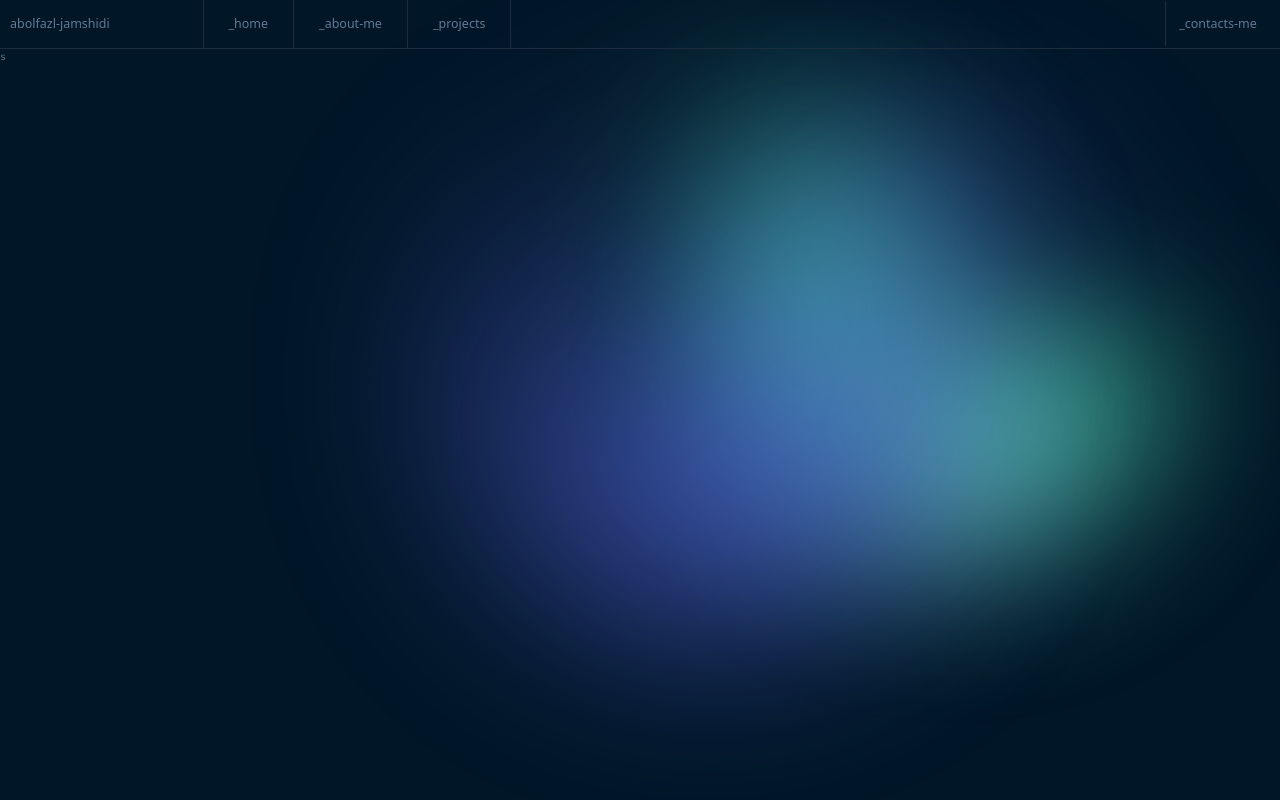
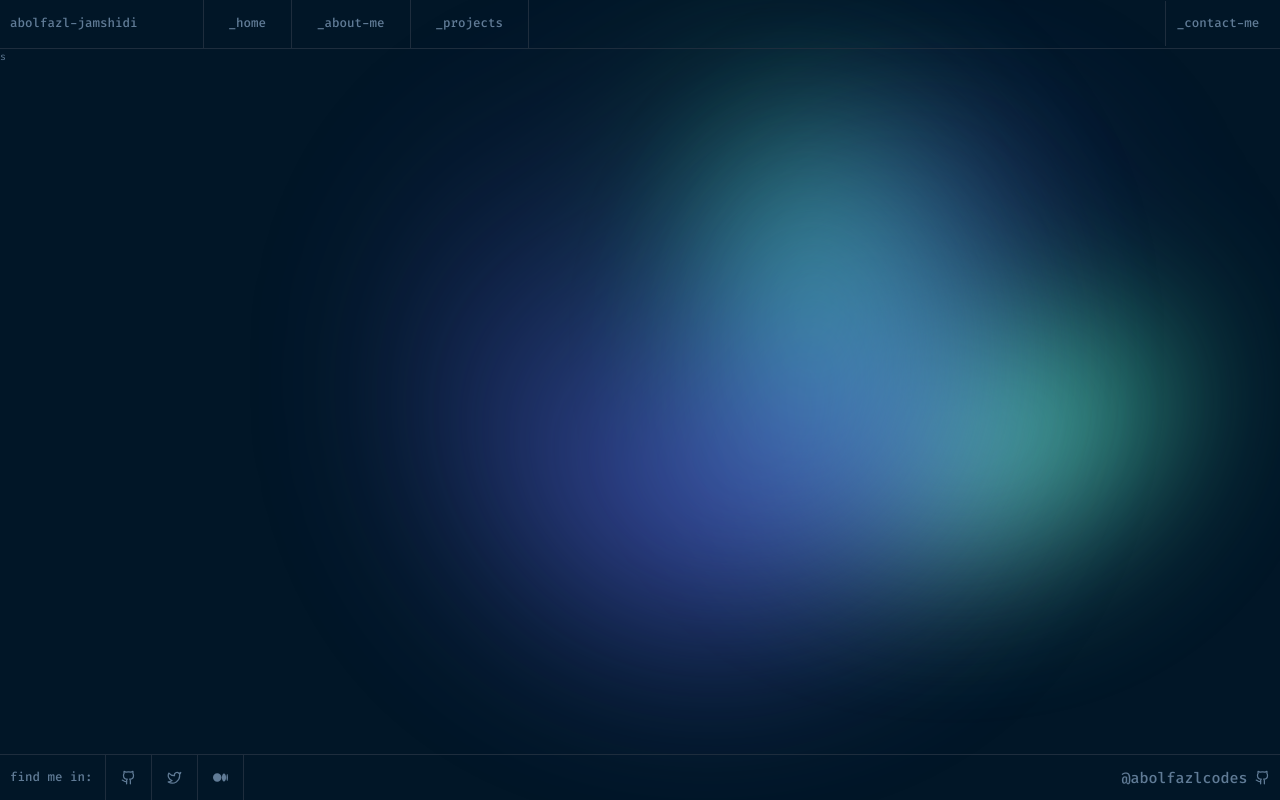
Before and after one commit to abolfazlcodes/portfolio, a Next.js app: page / in a window 1280 px wide. Built offline with nearby package versions, Linux system fonts and the light colour scheme.

Commit message:
add fira code font and footer component

```diff
--- a/package.json
+++ b/package.json
@@ -27,6 +27,7 @@
     "postcss": "8.4.30",
     "react": "18.2.0",
     "react-dom": "18.2.0",
+    "react-icons": "^4.11.0",
     "tailwindcss": "3.3.3",
     "typescript": "5.2.2"
   },
--- a/src/pages/_document.tsx
+++ b/src/pages/_document.tsx
@@ -5,6 +5,19 @@ export default function Document() {
   return (
     <Html lang='en'>
       <Head>
+        <link
+          rel='preconnect'
+          href='https://fonts.googleapis.com'
+        />
+        <link
+          rel='preconnect'
+          href='https://fonts.gstatic.com'
+          crossOrigin='use-credentials'
+        />
+        <link
+          href='https://fonts.googleapis.com/css2?family=Fira+Code:wght@300;400;500;600;700&display=swap'
+          rel='stylesheet'
+        ></link>
         <Script
           src={`https://www.googletagmanager.com/gtag/js?id=${process.env.NEXT_PUBLIC_GOOGLE_ANALYTICS}`}
         />
--- a/src/pages/index.tsx
+++ b/src/pages/index.tsx
@@ -1,7 +1,7 @@
 export default function Home() {
   return (
     <>
-      <main className=''>s</main>
+      <main>s</main>
     </>
   );
 }
--- a/src/styles/globals.css
+++ b/src/styles/globals.css
@@ -33,6 +33,7 @@
 
 html {
   font-size: 62.5%;
+  font-family: 'Fira Code', monospace;
 }
 
 body {
--- a/src/ui/Footer.tsx
+++ b/src/ui/Footer.tsx
@@ -1,5 +1,47 @@
+import Link from 'next/link';
+import { LuGithub, LuTwitter } from 'react-icons/lu';
+import { BsMedium } from 'react-icons/bs';
+
 function Footer() {
-  return <footer></footer>;
+  return (
+    <footer className='flex items-center justify-between border-t border-[#1E2D3D] px-4'>
+      <div className='flex items-center gap-5'>
+        <header>
+          <h1 className='text-xl font-medium'>find me in:</h1>
+        </header>
+        <ul className='flex items-center'>
+          <li className='cursor-pointer border-x border-[#1E2D3D] p-6 text-2xl font-medium duration-200 hover:text-[#FFF]'>
+            <Link
+              href='https://github.com/abolfazlcodes'
+              target='_blank'
+            >
+              <LuGithub />
+            </Link>
+          </li>
+          <li className='cursor-pointer border-r border-[#1E2D3D] p-6 text-2xl font-medium duration-200 hover:text-[#FFF]'>
+            <Link
+              href='https://twitter.com/abolfazlcodes'
+              target='_blank'
+            >
+              <LuTwitter />
+            </Link>
+          </li>
+          <li className='cursor-pointer border-r border-[#1E2D3D] p-6 text-2xl font-medium duration-200 hover:text-[#FFF]'>
+            <Link
+              href='https://abolfazlcodes.medium.com/'
+              target='_blank'
+            >
+              <BsMedium />
+            </Link>
+          </li>
+        </ul>
+      </div>
+      <div className='flex items-center gap-3 text-2xl font-medium'>
+        <span>@abolfazlcodes</span>
+        <LuGithub />
+      </div>
+    </footer>
+  );
 }
 
 export default Footer;
--- a/src/ui/Layout.tsx
+++ b/src/ui/Layout.tsx
@@ -1,17 +1,13 @@
-import { Fira_Code } from 'next/font/google';
 import Navbar from './Navbar';
 import Footer from './Footer';
-const inter = Fira_Code({
-  subsets: ['latin'],
-});
 
 function Layout({ children }: { children?: React.ReactNode }) {
   return (
-    <div className='m-auto flex h-full max-w-screen-2xl flex-col'>
+    <div
+      className={`m-auto flex h-full-dvh max-w-screen-2xl flex-col`}
+    >
       <Navbar />
-      <main className={`${inter.className} h-full-dvh  flex-1`}>
-        {children}
-      </main>
+      <main className='flex-1'>{children}</main>
       <Footer />
     </div>
   );
--- a/src/ui/Navbar.tsx
+++ b/src/ui/Navbar.tsx
@@ -9,12 +9,12 @@ function Navbar() {
         <Logo />
         <ListWrapper />
       </div>
-      <div className='group relative w-1/12 justify-end border-l border-[#1E2D3D]'>
+      <div className='group relative w-1/12 justify-end border-l border-[#1E2D3D] text-[#607B96]'>
         <Link
           href='/contact-me'
           className='h-18 flex w-full items-center justify-center text-xl font-medium duration-200 hover:text-[#FFF]'
         >
-          _contacts-me
+          _contact-me
         </Link>
         <span className='absolute bottom-0 left-0 block h-0 w-full bg-[#FEA55F] duration-200  group-hover:h-[3px]'></span>
       </div>
```
Also changed, not shown: 1 other file (tests, documents, lock files or other folders).
